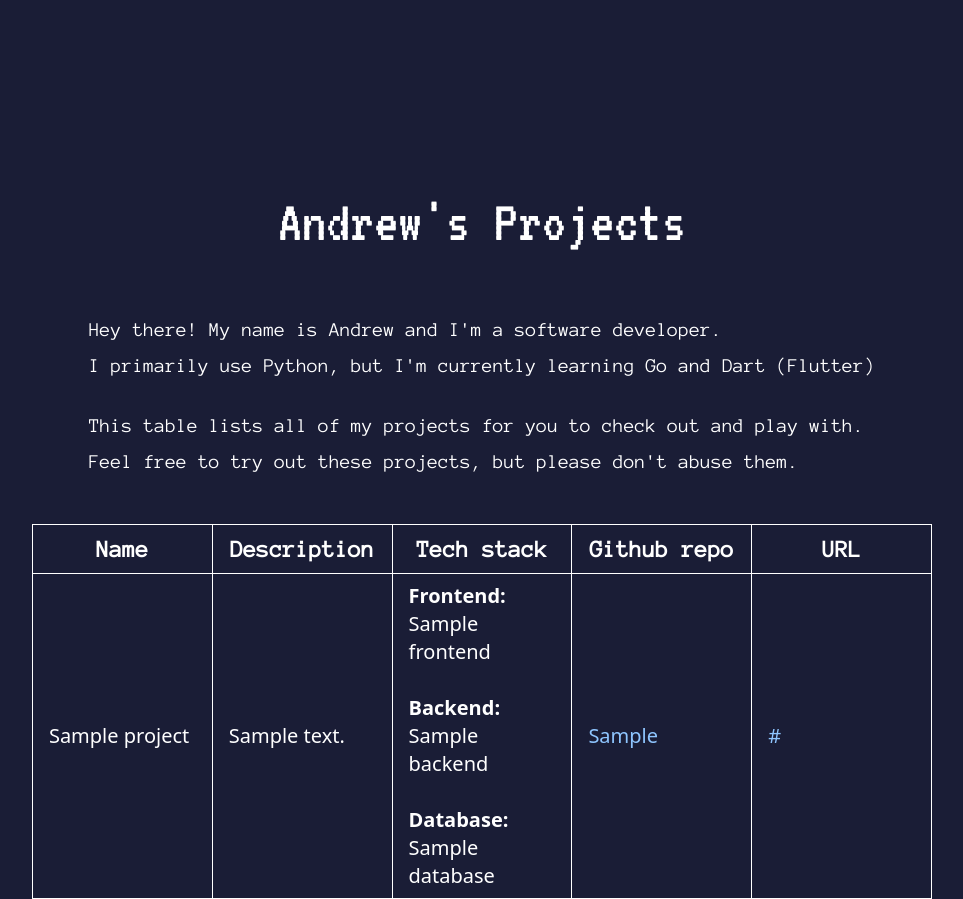
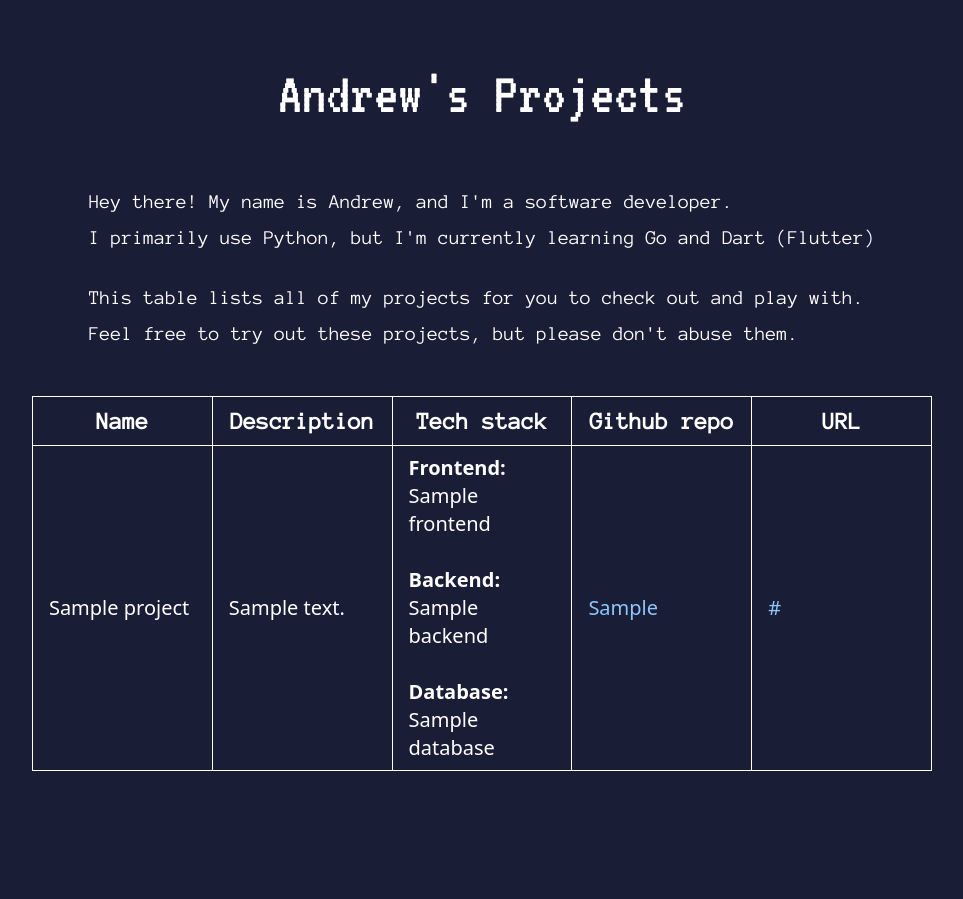
Before and after one commit to andrewguest/aguest.me, a FastAPI app: template templates/index.html in a window 1280 px wide. Shown: the whole page, without its empty margins (158-1121 px from the left). After the commit the page ends 771 px from the top, so only its background shows below. Run offline with FastAPI, Linux system fonts and the light colour scheme; the template is opened without the code that fills it: most values are stand-ins (such as "Sample title", 1, 10 or a date in 2020); parts of the project's set-up code (start-up, migrations or seed data) failed here and were passed over; some libraries are stand-ins or nearby versions.

Commit message:
HTML changes

```diff
--- a/templates/index.html
+++ b/templates/index.html
@@ -18,20 +18,20 @@
         <link href="https://fonts.googleapis.com/css2?family=Anonymous+Pro&display=swap" rel="stylesheet">
     </head>
     <body>
-        <div class="w-1/2 mx-auto p-4 text-center flex flex-col justify-start items-center pt-[24vh]">
+        <div class="w-1/2 mx-auto p-4 text-center flex flex-col justify-start items-center pt-[8vh]">
             <p class="text-6xl" id="title">Andrew's Projects</p>
         </div>
 
         <div class="flex justify-center items-center mt-[6vh]" id="greeting">
             <div class="flex flex-col items-start">
-                <p class="text-xl">Hey there! My name is Andrew and I'm a software developer.</p>
+                <p class="text-xl">Hey there! My name is Andrew, and I'm a software developer.</p>
                 <p class="text-xl mt-2">I primarily use Python, but I'm currently learning Go and Dart (Flutter)</p>
                 <p class="text-xl mt-8">This table lists all of my projects for you to check out and play with.</p>
                 <p class="text-xl mt-2">Feel free to try out these projects, but please don't abuse them.</p>
             </div>
         </div>
 
-        <div class="flex justify-center items-center mt-[6vh]">
+        <div class="flex justify-center items-center mt-[6vh] mb-[8vh] mx-[12vh]">
             <table class="table-auto">
                 <thead>
                     <tr>
```
